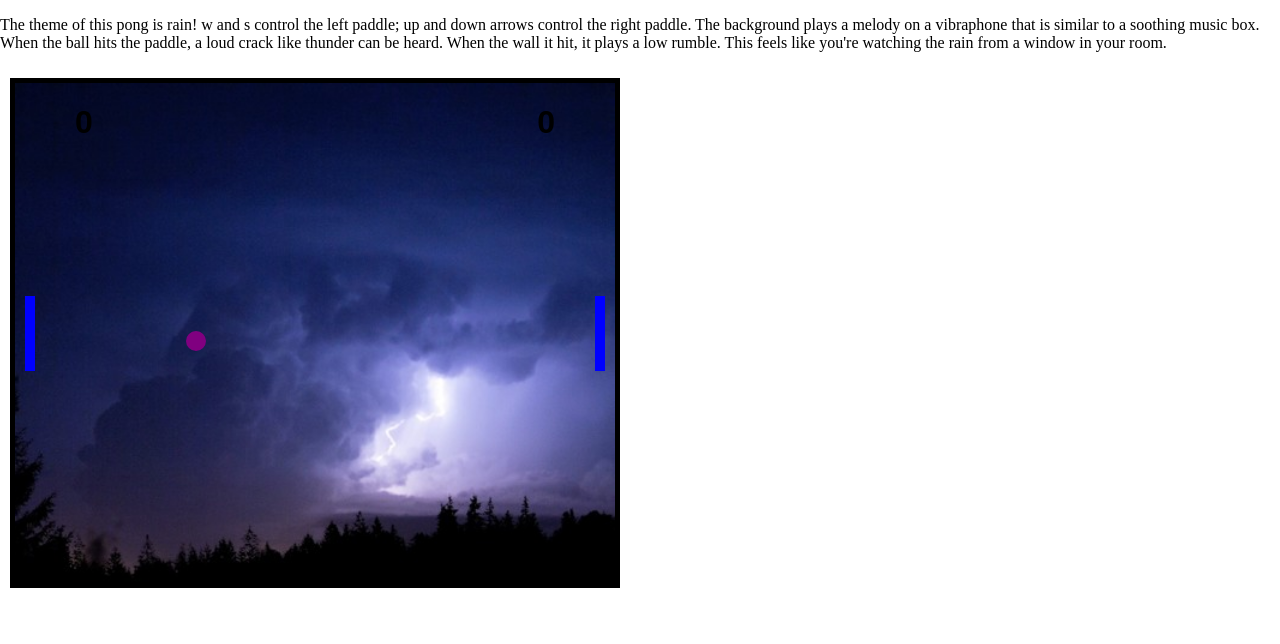
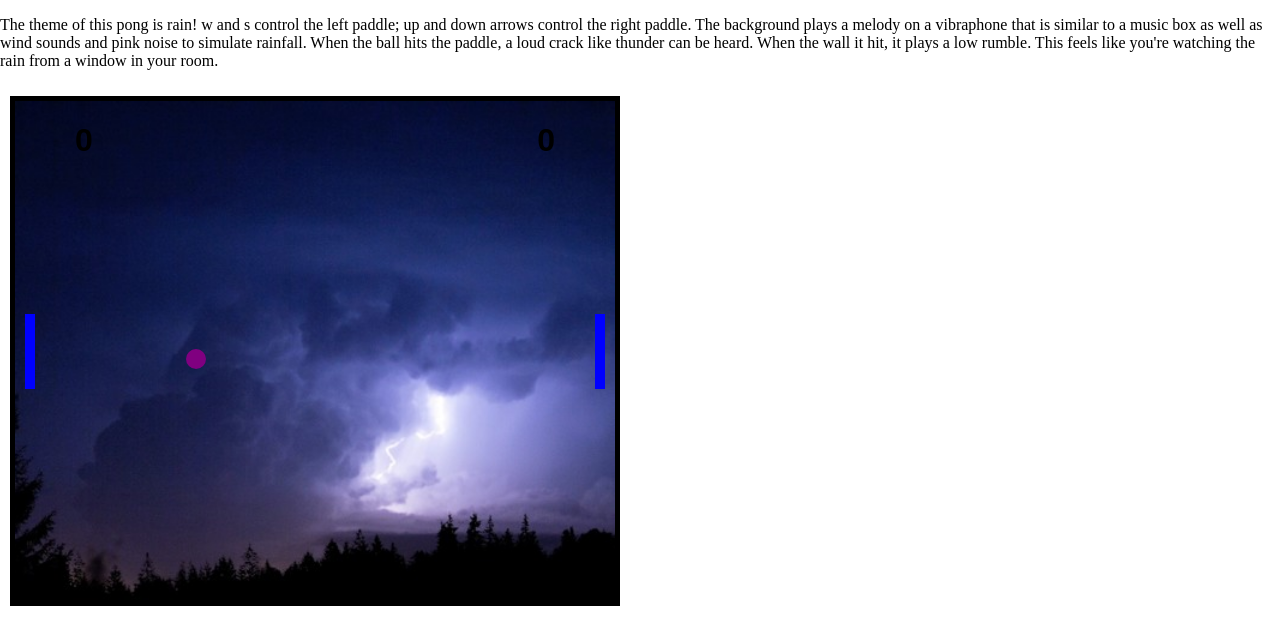
Before and after one commit to er0365/MUAG4200.github.io, a plain HTML site: page index.html in a window 1280 px wide. Drawn offline with Linux system fonts and the light colour scheme; no server answers.

Commit message:
added detail

```diff
--- a/index.html
+++ b/index.html
@@ -8,7 +8,7 @@
   </head>
 
   <body>
-    <p> The theme of this pong is rain! w and s control the left paddle; up and down arrows control the right paddle. The background plays a melody on a vibraphone that is similar to a soothing music box. When the ball hits the paddle, a loud crack like thunder can be heard. When the wall it hit, it plays a low rumble. This feels like you're watching the rain from a window in your room.</p>
+    <p> The theme of this pong is rain! w and s control the left paddle; up and down arrows control the right paddle. The background plays a melody on a vibraphone that is similar to a music box as well as wind sounds and pink noise to simulate rainfall. When the ball hits the paddle, a loud crack like thunder can be heard. When the wall it hit, it plays a low rumble. This feels like you're watching the rain from a window in your room.</p>
     <div id="game">
       <div class="paddle" id="left-paddle"></div>
       <div class="paddle" id="right-paddle"></div>
```
